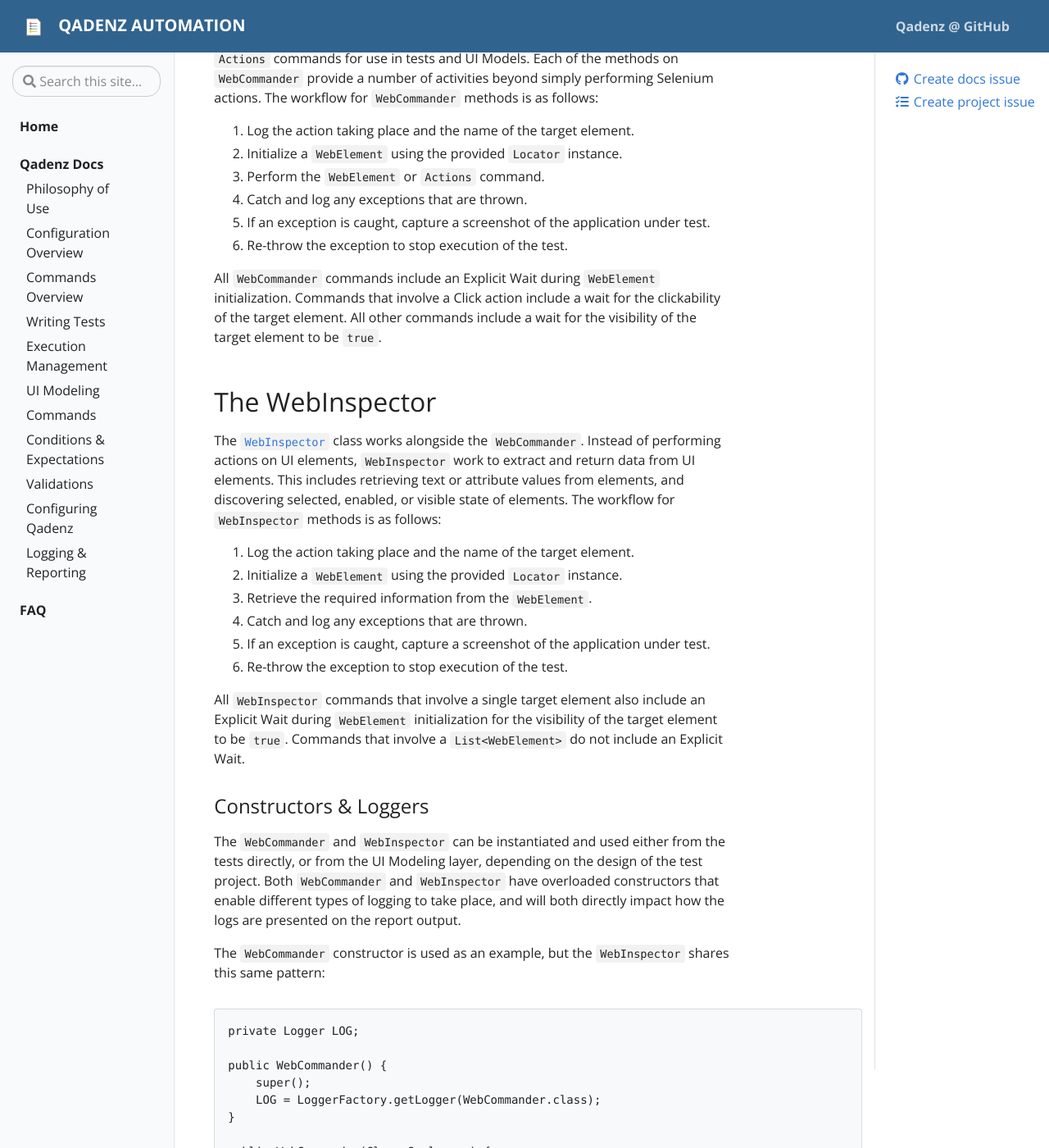
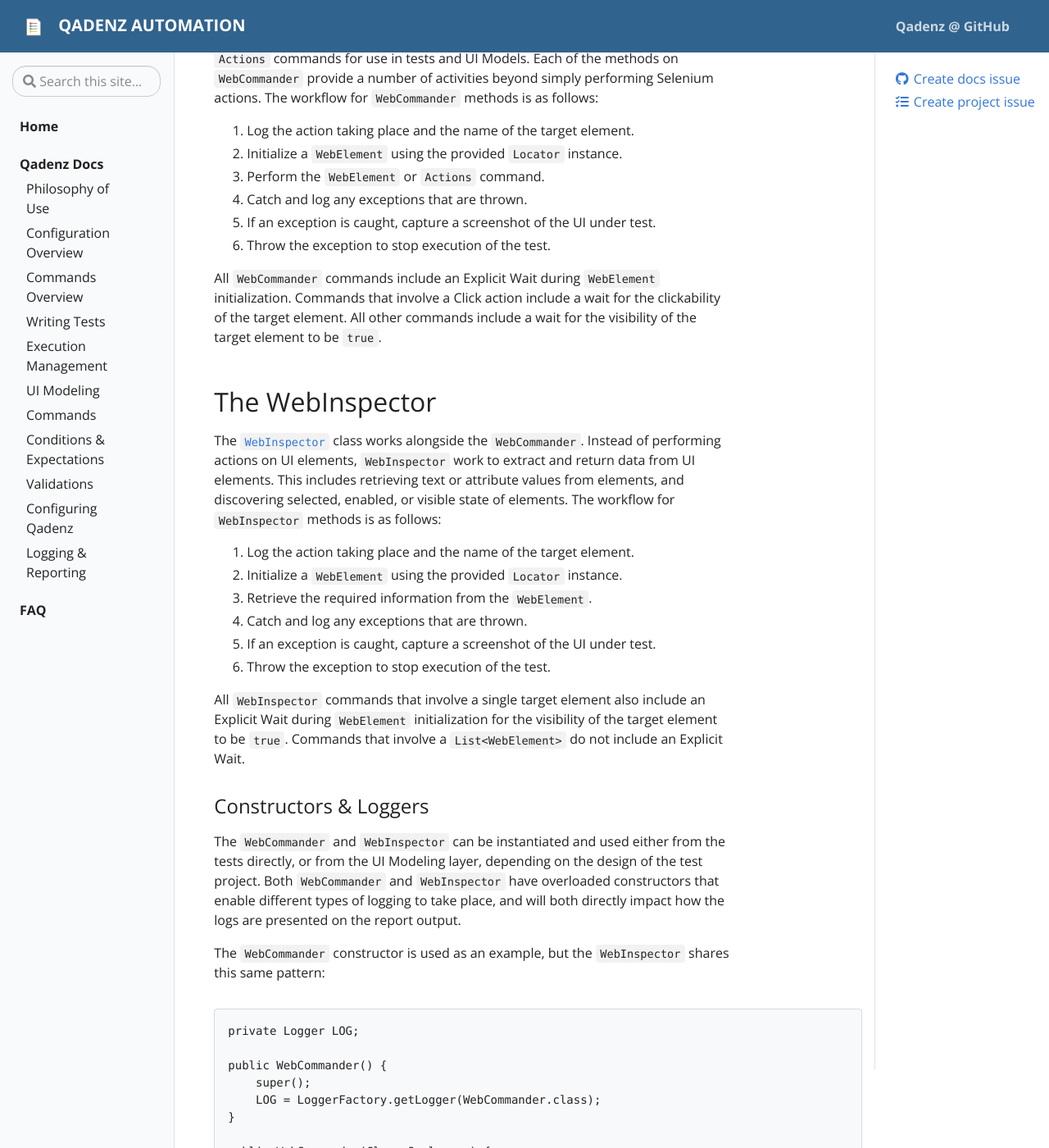
Before and after one commit to qadenz/qadenz.github.io, a Jekyll site: the page built from _docs/commands-overview.md, in a window 1280 px wide and 1400 px high, scrolled down 625 px. Shown: the whole window at 82% size. Built offline with Jekyll 4.4.1, drawn with Linux system fonts in a browser that asks for light colours.

Commit message:
tweak to commands overview

```diff
--- a/_docs/commands-overview.md
+++ b/_docs/commands-overview.md
@@ -22,8 +22,8 @@ The [`Commands`](https://github.com/qadenz/qadenz/blob/master/src/main/java/io/q
 2. Initialize a `WebElement` using the provided `Locator` instance.
 3. Perform the `WebElement` or `Actions` command.
 4. Catch and log any exceptions that are thrown.
-5. If an exception is caught, capture a screenshot of the application under test.
-6. Re-throw the exception to stop execution of the test.
+5. If an exception is caught, capture a screenshot of the UI under test.
+6. Throw the exception to stop execution of the test.
 
 All `WebCommander` commands include an Explicit Wait during `WebElement` initialization. Commands that involve a Click action include a wait for the clickability of the target element. All other commands include a wait for the visibility of the target element to be `true`.
 
@@ -35,8 +35,8 @@ The [`WebInspector`](https://github.com/qadenz/qadenz/blob/master/src/main/java/
 2. Initialize a `WebElement` using the provided `Locator` instance.
 3. Retrieve the required information from the `WebElement`.
 4. Catch and log any exceptions that are thrown.
-5. If an exception is caught, capture a screenshot of the application under test.
-6. Re-throw the exception to stop execution of the test.
+5. If an exception is caught, capture a screenshot of the UI under test.
+6. Throw the exception to stop execution of the test.
 
 All `WebInspector` commands that involve a single target element also include an Explicit Wait during `WebElement` initialization for the visibility of the target element to be `true`. Commands that involve a `List<WebElement>` do not include an Explicit Wait.
 
```
